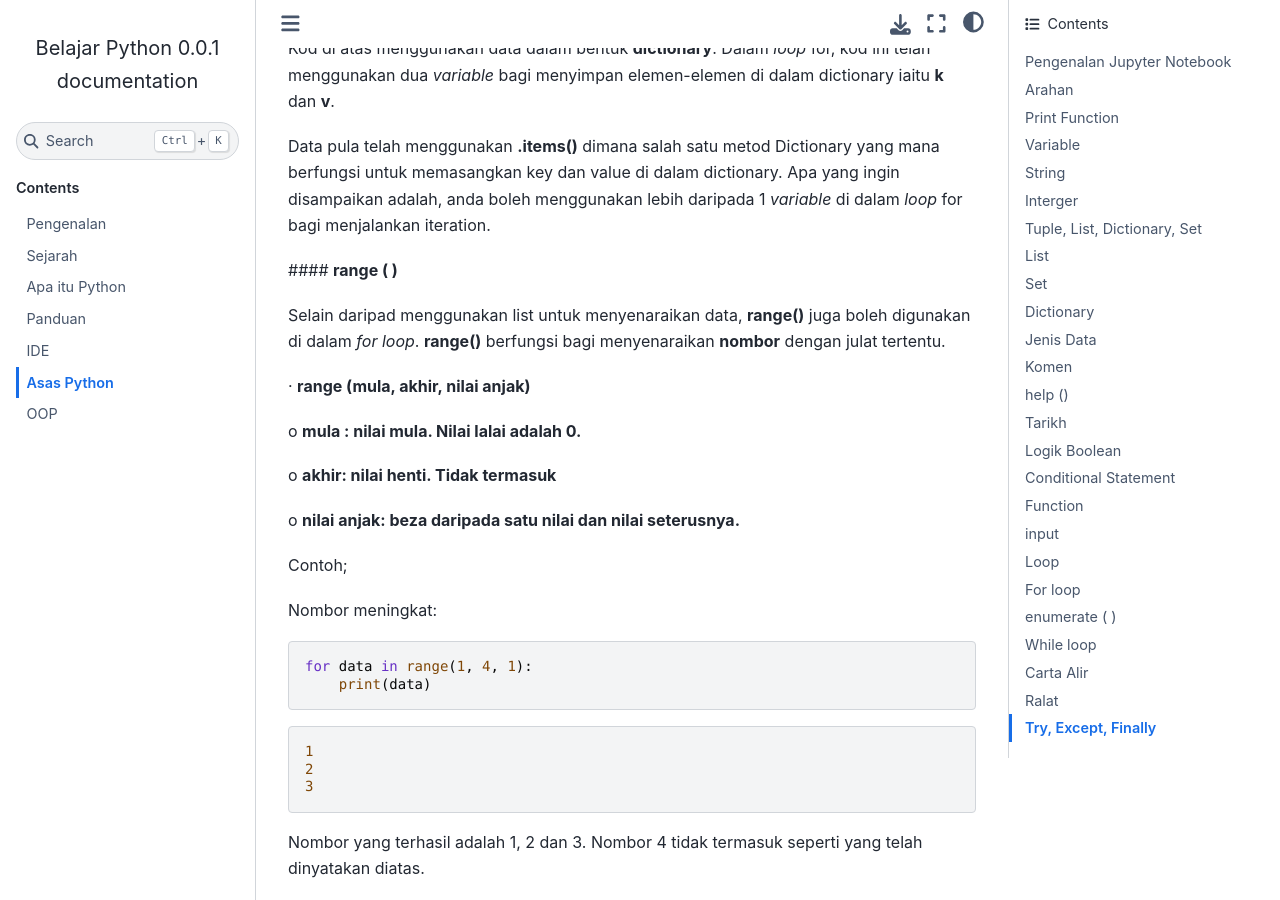
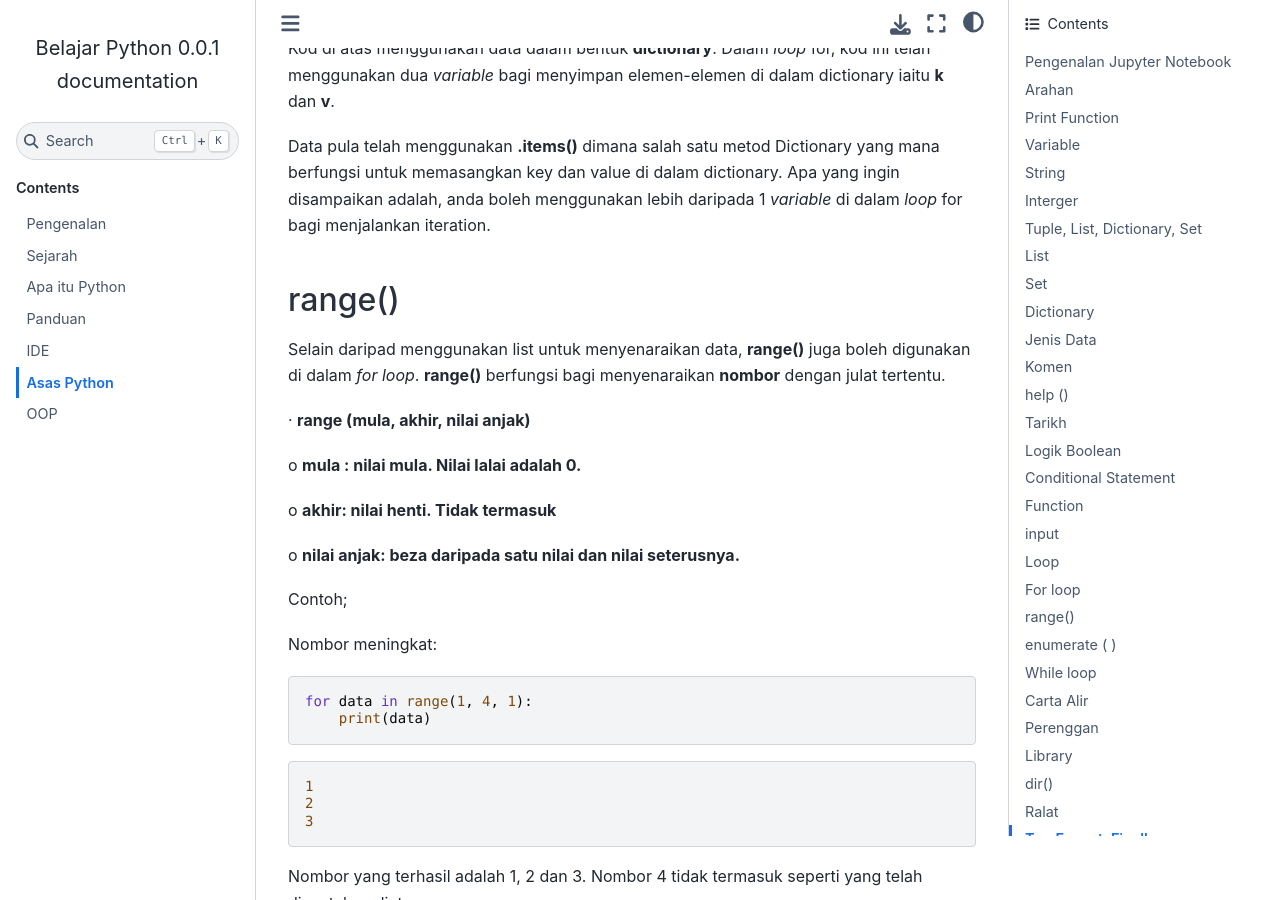
Before and after one commit to ammarsaf/belajar_python, a Sphinx documentation site: the page built from docs/source/pages/5_Asas.rst, in a window 1280 px wide and 900 px high, scrolled down 25648 px. Built offline with Sphinx 7.4.7 and the Sphinx Book theme 1.1.4, drawn with Linux system fonts in a browser that asks for light colours; some of the changed text lies outside the part shown.

Commit message:
fix: title

```diff
--- a/docs/source/index.rst
+++ b/docs/source/index.rst
@@ -3,8 +3,12 @@
    You can adapt this file completely to your liking, but it should at least
    contain the root `toctree` directive.
 
-Jom Belajar Python!
+
+Jom Belajar Python! 🐍
 ==========================================
+
+Belajar asas Python dalam Bahasa Melayu menggunakan
+buku digital ini.
 
 .. toctree::
    :maxdepth: 10
--- a/docs/source/pages/5_Asas.rst
+++ b/docs/source/pages/5_Asas.rst
@@ -1099,7 +1099,9 @@
 
 Data pula telah menggunakan **.items()** dimana salah satu metod Dictionary yang mana berfungsi untuk memasangkan key dan value di dalam dictionary. Apa yang ingin disampaikan adalah, anda boleh menggunakan lebih daripada 1 *variable* di dalam *loop* for bagi menjalankan iteration.
 
-####  **range ( )**
+--------------------------
+range()
+--------------------------
 
 Selain daripad menggunakan list untuk menyenaraikan data, **range()** juga boleh digunakan di dalam *for loop*. **range()** berfungsi bagi menyenaraikan **nombor** dengan julat tertentu.
 
@@ -1241,7 +1243,8 @@
 
 *Loop* akan melangkau nilai 4 apabila *loop* sampai ke nilai k baharu 4 dan meneruskan *loop* hingga ke nilai 7 dan berhenti.
 
-###  **While** **True**
+While True
+-------------------------
 
 Dalam *loop*  yang sebelum ini, kita dapat lihat dimana *loop* tersebut mempunyai had tertentu sebelum ia berhenti pada suatu keadaan yang telah ditetapkan.
 
@@ -1324,7 +1327,8 @@
 
 Praktis ini sangat baik dan lama kelamaan, kita dapat membina sendiri Carta Alir di dalam minda sekalipun tanpa melukis di atas kertas.
 
-###  **Nested** **loop**
+Nested loop
+-----------------------------
 
 *Nested* *loop*  adalah sebuah kod *loop* yang berada di dalam sebuah *loop* yang lain. Perkataan *nested* (sarang) digunakan kerana ia seperti seekor burung yang sedang duduk di dalam sebuah sarang yang mengelilinginya. Struktur *l**oop* ini boleh wujud samada *loop* luarnya adalah *loop*-for di dalamnya *loop*-while, ataupun sebaliknya, ataupun kedua-duanya adalah lingakaran yang sama.
 
@@ -1388,7 +1392,9 @@
 
 -- gambar
 
-##  Perenggan
+------------------
+Perenggan
+------------------
 
 · Indentation
 
@@ -1455,7 +1461,9 @@
 
 Mengikut gambarajah di atas, kod bermula dengan while **True**, dimana ini memberi arahan kepada Python untuk terus menerus menjalankan kod dan menghasilkan *string* “Counting is processed” pada berikutnya. Kod digerakkan menggunakan persamaan **i = i + 1** dan diberikan sebuah kondisi iaitu jika i bersamaan dengan 5, makan kod akan diberhentikan dengan arahan break. Maka terhasillah *output* yang ditunjukkan di atas.
 
-##  **Library**
+---------------------
+Library
+---------------------
 
 Secara amnya, *library* adalah satu himpunan kod yang dikumpulkan di dalam satu ruang bernama *package**.* Setiap *library* mempunyai kegunaan tertentu seperti perkiraan Matermaik, membuat graf, mengumpul data dan sebagainya. *Package* pula terdiri daripada himpunan *module* iaitu kod-kod yang menjalankan fungsi tertentu.
 
@@ -1477,7 +1485,8 @@
 
 · Beautifulsoup
 
-###  **numPy**
+numPy
+------------------
 
 Numpy atau Number Python adalah sebuah *library* yang menyediakan fungsi berkaitan dengan matematik dan juga matriks.
 
@@ -1526,7 +1535,9 @@
 
 Pada kod pertama, c[0,1] bermakna nilai pada lajur 0 iaitu lajur pertama (ingat semula dalam topik list dimana indeks bermula dari 0) dan juga baris 1 dimana baris kedua.
 
-###  **dir( )**
+----------------------
+dir()
+----------------------
 
 Bagi setiap *library*, terdapat pelbagai modul dan fungsi yang telah tersedia untuk digunakan oleh pengaturcara. Modul dan fungsi ini boleh disemak dengan menggunakan fungsi **dir ()** dengan seperti contoh berikut,
 
```
